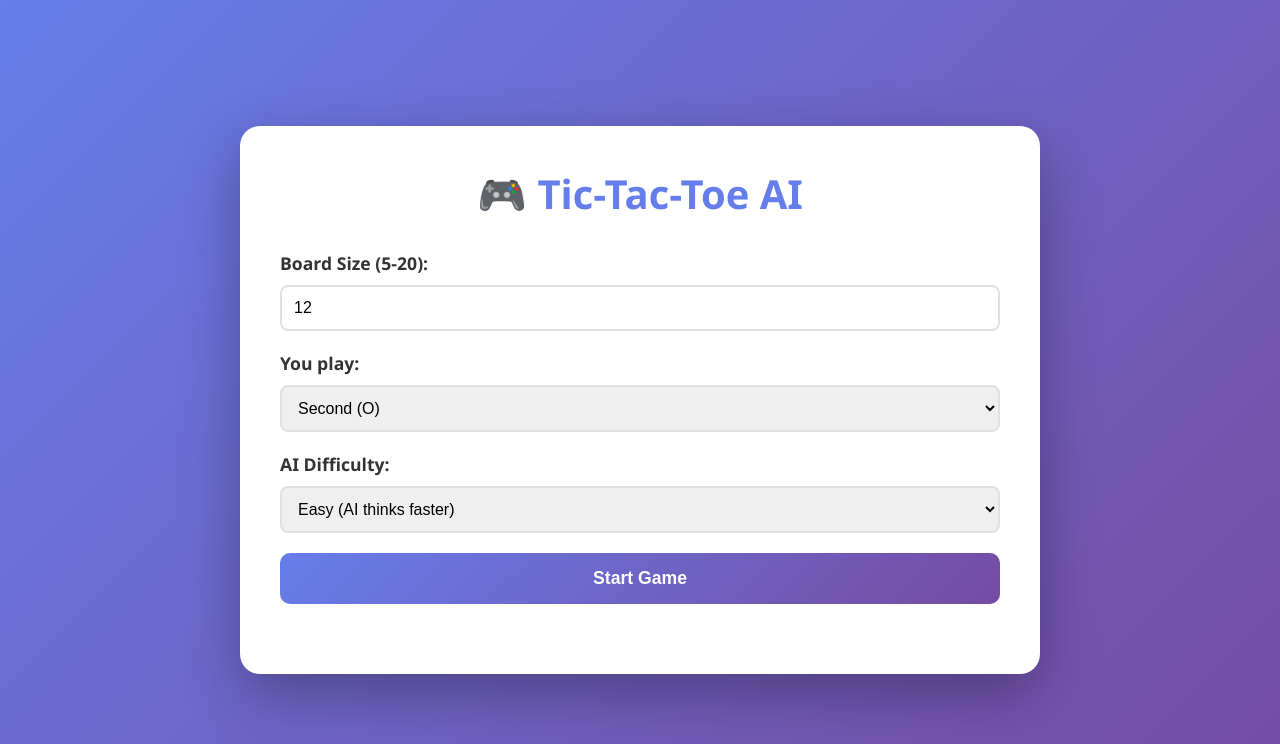
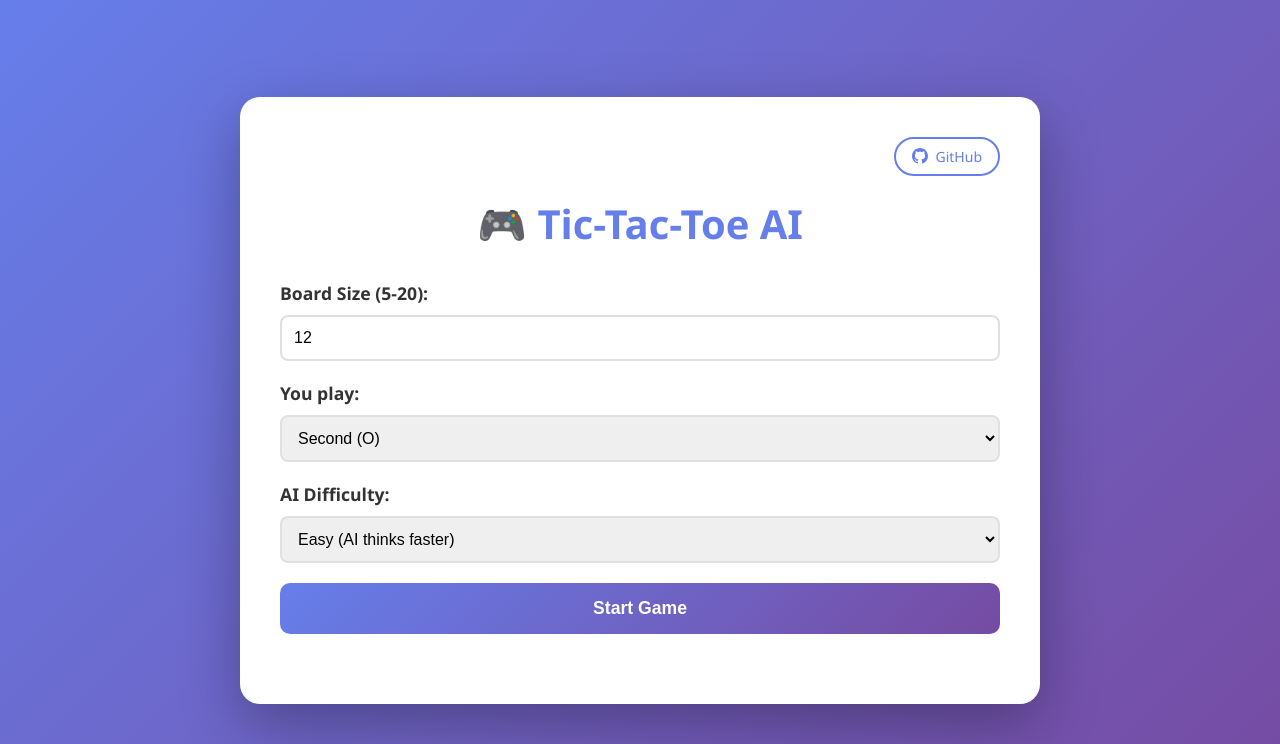
Before and after one commit to pngocthach/tictactoe-ai, a Python web app: template web/templates/index.html in a window 1280 px wide. Shown: the top 744 px of the page. Run offline with Jinja, Linux system fonts and the light colour scheme; the template is opened without the code that fills it, so the values that code supplies are empty.

Commit message:
feat: add GitHub link to the index page for project visibility

```diff
--- a/web/templates/index.html
+++ b/web/templates/index.html
@@ -567,6 +567,20 @@
 </head>
 <body>
     <div class="container">
+        <!-- GitHub Link -->
+        <div style="text-align: right; margin-bottom: 20px;">
+            <a href="https://github.com/pngocthach/tictactoe-ai"
+               target="_blank"
+               style="color: #667eea; text-decoration: none; font-size: 14px; display: inline-flex; align-items: center; gap: 8px; padding: 8px 16px; border: 2px solid #667eea; border-radius: 20px; transition: all 0.3s ease;"
+               onmouseover="this.style.backgroundColor='#667eea'; this.style.color='white';"
+               onmouseout="this.style.backgroundColor='transparent'; this.style.color='#667eea';">
+                <svg width="16" height="16" viewBox="0 0 24 24" fill="currentColor">
+                    <path d="M12 0c-6.626 0-12 5.373-12 12 0 5.302 3.438 9.8 8.207 11.387.599.111.793-.261.793-.577v-2.234c-3.338.726-4.033-1.416-4.033-1.416-.546-1.387-1.333-1.756-1.333-1.756-1.089-.745.083-.729.083-.729 1.205.084 1.839 1.237 1.839 1.237 1.07 1.834 2.807 1.304 3.492.997.107-.775.418-1.305.762-1.604-2.665-.305-5.467-1.334-5.467-5.931 0-1.311.469-2.381 1.236-3.221-.124-.303-.535-1.524.117-3.176 0 0 1.008-.322 3.301 1.23.957-.266 1.983-.399 3.003-.404 1.02.005 2.047.138 3.006.404 2.291-1.552 3.297-1.23 3.297-1.23.653 1.653.242 2.874.118 3.176.77.84 1.235 1.911 1.235 3.221 0 4.609-2.807 5.624-5.479 5.921.43.372.823 1.102.823 2.222v3.293c0 .319.192.694.801.576 4.765-1.589 8.199-6.086 8.199-11.386 0-6.627-5.373-12-12-12z"/>
+                </svg>
+                GitHub
+            </a>
+        </div>
+
         <h1>🎮 Tic-Tac-Toe AI</h1>
 
         <div id="game-container">
@@ -602,5 +616,6 @@
             </div>
         </div>
     </div>
+
 </body>
 </html>
```
